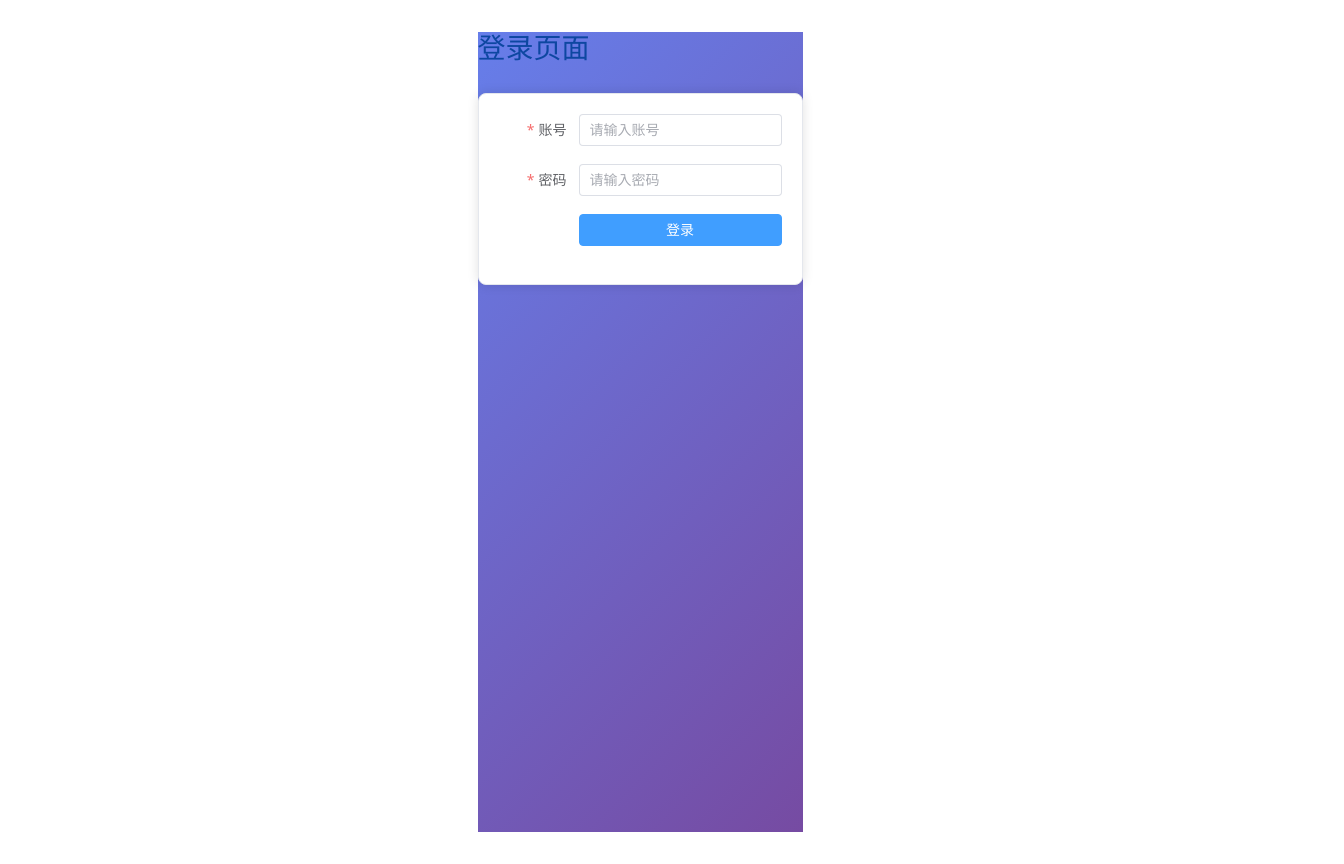
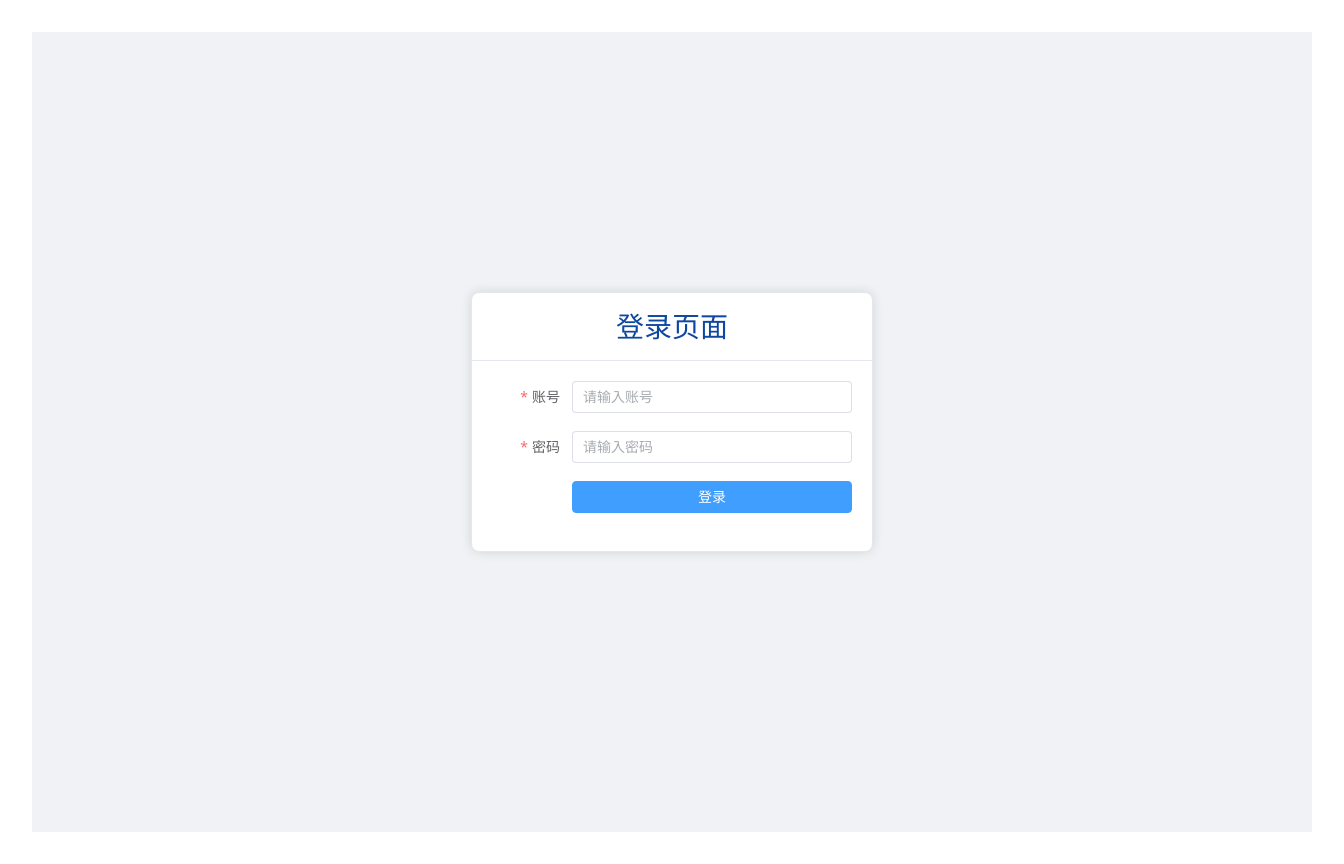
Before and after one commit to CYH0415/SEFront, a Vue app: page /login in a window 1280 px wide. Shown: the whole page, 1344 px wide, since content can reach past the window. Built offline with nearby package versions, Linux system fonts and the light colour scheme.

Commit message:
优化了路由，现在InfoModule没内部登录，只有外部的总登录。
美化了登录页面

```diff
--- a/src/App.vue
+++ b/src/App.vue
@@ -27,7 +27,7 @@ const showNavigation = computed(() => route.path === '/')
         </div>
 
         <div class="module-card">
-          <router-link to="/info/login" class="module-link">
+          <router-link to="/info/information-manage" class="module-link">
             <div class="module-icon">👥</div>
             <h3>信息管理子系统</h3>
             <p>用户信息管理、课程基本信息管理、成绩管理</p>
--- a/src/infoModule/src/components/Login.vue
+++ b/src/infoModule/src/components/Login.vue
@@ -1,9 +1,11 @@
 <template>
-  <div>
-    <div class="header">
-      <h1>登录页面</h1>
-    </div>
-    <el-card>
+  <div class="login-page-container">
+    <el-card class="login-form-card">
+      <template #header>
+        <div class="card-header-title">
+          <h1>登录页面</h1>
+        </div>
+      </template>
       <el-form
           ref="loginFormRef"
           :model="credentials"
@@ -58,33 +60,23 @@ const loginRules: FormRules = {
 
 const handleLogin = async () => {
   if (!loginFormRef.value) return;
-  // validate 方法本身会返回一个 Promise，可以直接 await 它
   try {
-    await loginFormRef.value.validate(); // 等待校验结果
-    // 如果校验通过，会继续执行下面的代码
+    await loginFormRef.value.validate();
     loading.value = true;
     const success = await UserStore.login(credentials.value);
     if (success) {
       ElMessage.success('登录成功！');
-      // 登录成功后的页面跳转由 Pinia store中的 login action 处理
-      // 它会跳转到 redirectPath 或者 '/' (然后由路由配置重定向到 /login，这里需要注意)
-      // 建议在 userStore.login 中，如果 redirectPath 是 '/' 或 '/login'，则默认跳转到一个已登录的页面，例如 '/information-manage'
       const redirectPath = route.query.redirect as string;
       if (redirectPath && redirectPath !== '/login' && redirectPath !== '/') {
         router.push(redirectPath);
       } else {
-        router.push('/'); // 默认跳转
+        router.push('/');
       }
-
     } else {
-      // 如果 store 的 login action 返回更详细的错误信息，可以在此处显示
       ElMessage.error('登录失败，请检查您的账号和密码。');
     }
   } catch (validationError) {
-    // 校验不通过时，validate 方法会 reject 一个 Promise
-    // 通常 Element Plus 会自动显示校验错误信息，这里可以不作处理，或者只记录日志
     console.log('Form validation failed:', validationError);
-    // ElMessage.error('请完整填写登录信息。'); // 表单校验会自动提示
   } finally {
     loading.value = false;
   }
@@ -92,11 +84,21 @@ const handleLogin = async () => {
 </script>
 
 <style scoped>
+.login-page-container {
+  display: flex;
+  flex-direction: column;
+  align-items: center;
+  justify-content: center;
+  width: 100vw; /* 设置宽度为100%视口宽度 */
+  min-height: 100vh; /* 设置最小高度为100%视口高度 */
+  background-color: #f0f2f5;
+  padding: 20px; /* 内边距，确保内容不会紧贴屏幕边缘 */
+  box-sizing: border-box; /* padding 和 border 不会增加元素的总宽度和高度 */
+}
 
+.login-form-card {
+  width: 100%;
+  max-width: 400px;
+}
 
-
-/* 确保按钮宽度适应el-form-item */
-.el-form-item .el-button {
-  width: 100%;
-}
 </style>
--- a/src/infoModule/src/router/index.ts
+++ b/src/infoModule/src/router/index.ts
@@ -1,5 +1,4 @@
 import { createWebHistory, createRouter } from "vue-router";
-import Login from "../components/Login.vue"
 import InformationManage from "../components/InformationManage.vue";
 import CourseManage from "../components/CourseManage.vue";
 import GradeQuery from "../components/GradeQuery.vue";
@@ -7,8 +6,7 @@ import GradeModify from "../components/GradeModify.vue";
 import GradeAnalyze from "../components/GradeAnalyze.vue";
 
 const routes = [
-    { path: '/', redirect: '/login' },
-    { path: "/login", component: Login},
+    { path: '/', redirect: '/information-manage' },
     { path: "/information-manage", component: InformationManage },
     { path: "/course-manage", component: CourseManage },
     { path: "/grade-query", component: GradeQuery },
--- a/src/router/index.ts
+++ b/src/router/index.ts
@@ -116,8 +116,7 @@ const routes = [
     name: 'Info',
     component: InfoApp,
     children: [
-    //   { path: '', redirect: 'login' },
-      { path: 'login', name: 'InfoLogin', component: Login },
+      //{ path: '', redirect: 'login' },
       { path: 'information-manage', name: 'InformationManage', component: InformationManage },
       { path: 'course-manage', name: 'CourseManage', component: CourseManage },
       { path: 'grade-query', name: 'GradeQuery', component: GradeQuery },
```
